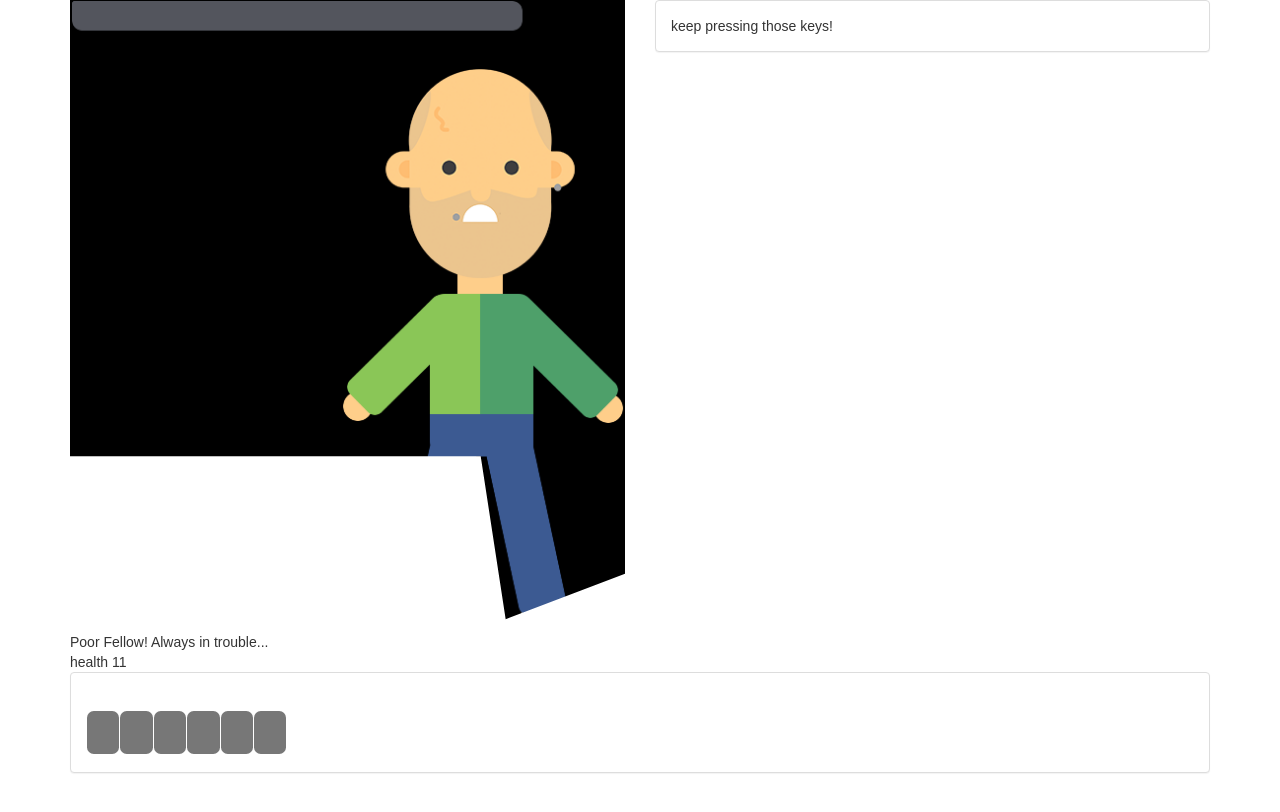
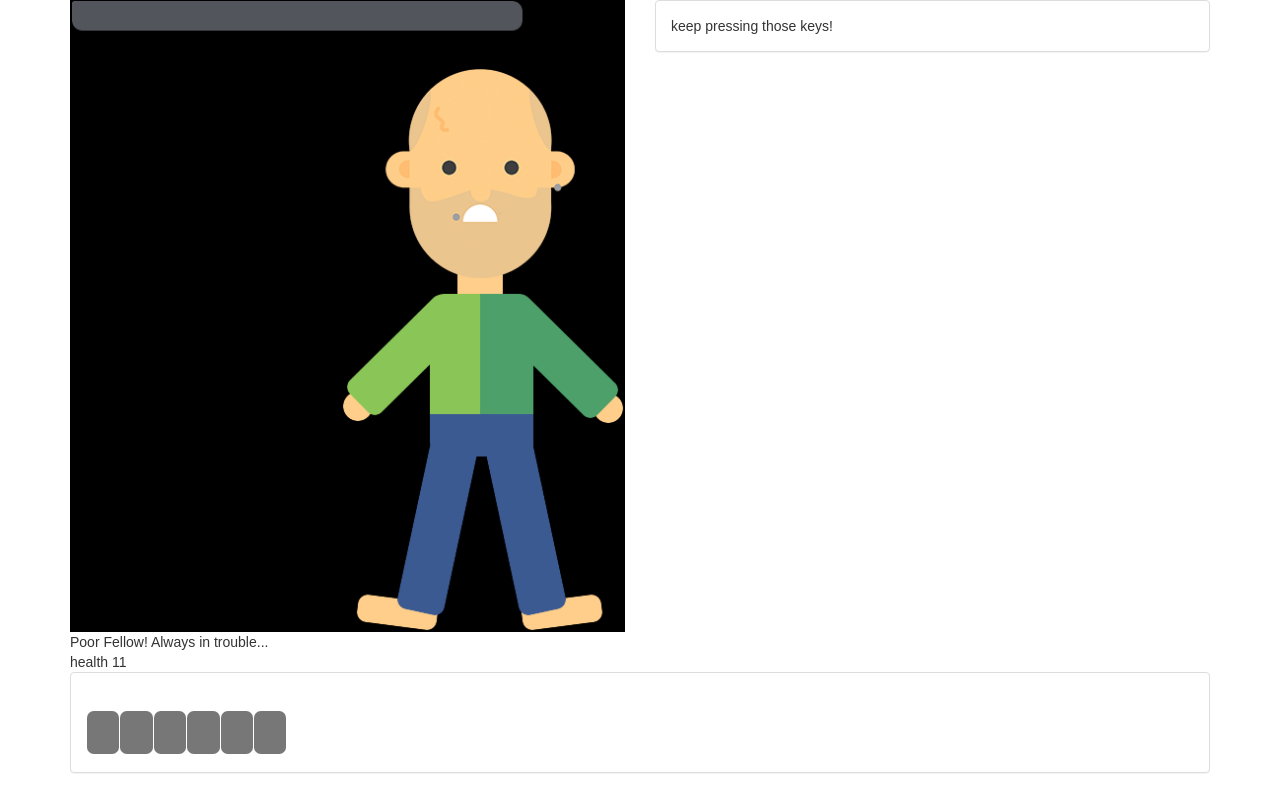
Before and after one commit to tvainio/hirsi, a React (Create React App) app: page / in a window 1280 px wide. Shown: the top 812 px of the page. Built offline with nearby package versions, Linux system fonts and the light colour scheme.

Commit message:
and a clip path

```diff
--- a/src/components/PoorFellow.jsx
+++ b/src/components/PoorFellow.jsx
@@ -5,9 +5,9 @@ import poorfellow from "./PoorFellow.png";
 
 const clipPolygons = [
   "polygon(0% 0%, 100% 0%, 100% 100%, 0% 100%)", // 0
-  "polygon(0% 0%, 100% 0%, 100% 100%, 0% 100%)", //1
-  "polygon(0% 0%, 100% 0%, 100% 100%, 0% 100%)", //2
-  "polygon(0% 0%, 100% 0%, 100% 90.8%, 78.5% 98%, 74% 72.2%,0% 72.2%)", //3 one foot
+  "polygon(0% 0%, 100% 0%, 100% 100%, 0% 100%)", //1  1 foot
+  "polygon(0% 0%, 100% 0%, 100% 100%, 78.5% 100%, 69.3% 97.7%, 0% 74.9%)", //2 both legs
+  "polygon(0% 0%, 100% 0%, 100% 90.8%, 78.5% 98%, 74% 72.2%,0% 72.2%)", //3 one leg
   "polygon(0% 0%, 100% 0%, 100% 72%, 0% 72%)", //4 both hands
   "polygon(0% 0%, 100% 0%, 100% 72%, 64.9% 72%, 55.8% 66%, 0% 20%)", //5 one hand
   "polygon(0% 0%, 100% 0%, 100% 72%, 100% 60.8%, 83.5% 72%, 64.9% 72%, 55.8% 66%, 0% 20%)", //6 both arms
@@ -21,7 +21,7 @@ const clipPolygons = [
 
 const PoorFellow = props => {
   const imageStyle = {
-    clipPath: clipPolygons[3]
+    clipPath: clipPolygons[1]
   };
 
   return (
```
